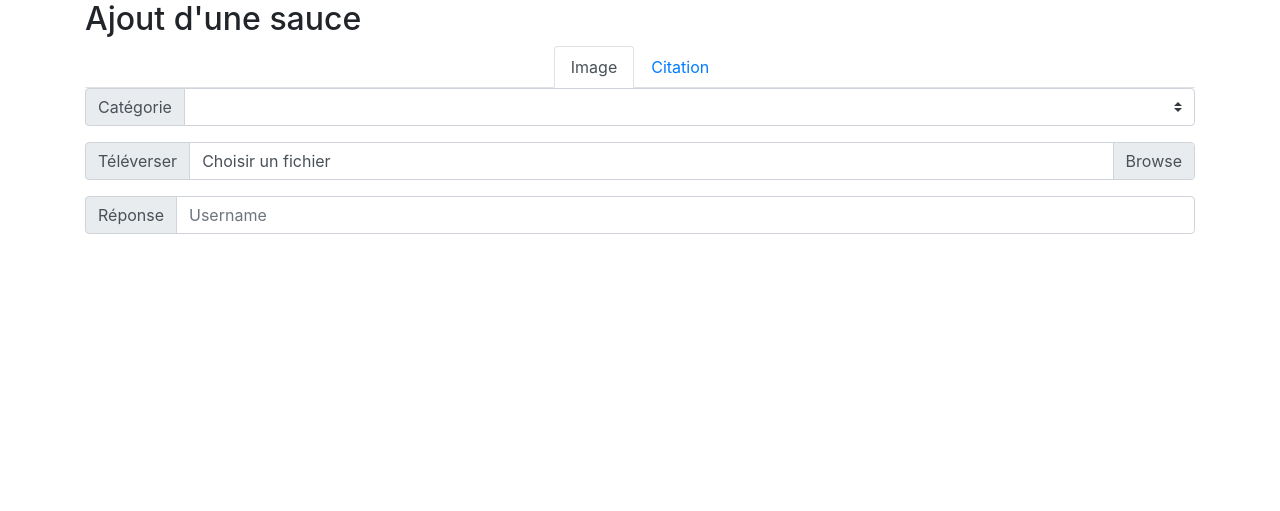
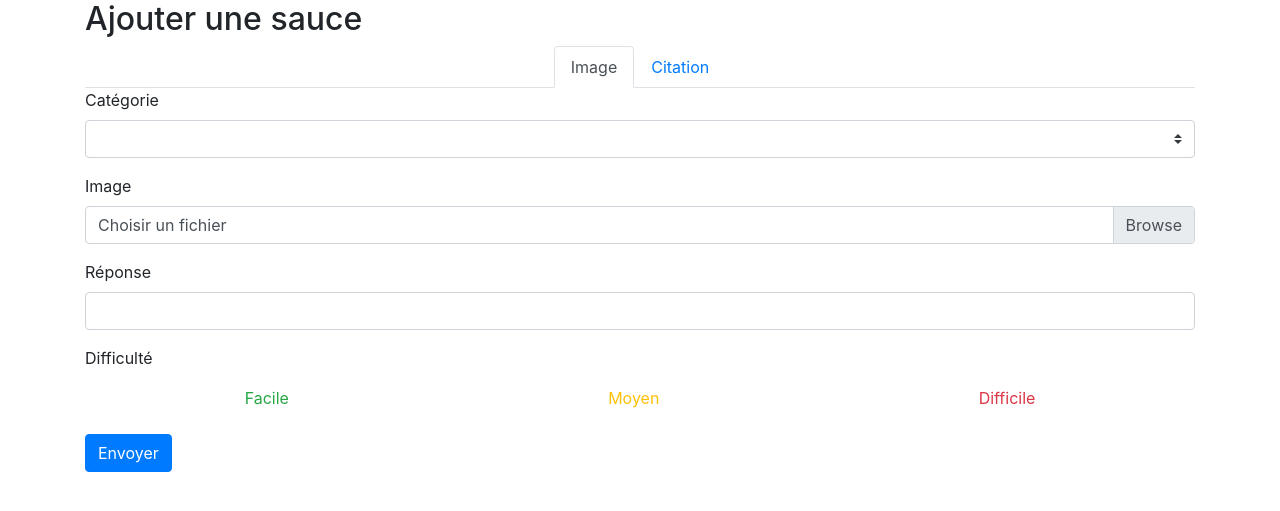
Before and after one commit to opensauceproject/OpenSauce, a Django app: page /add/ in a window 1280 px wide. Shown: the top 511 px of the page. Run offline with Django 3.2, Linux system fonts and the light colour scheme; some libraries are stand-ins or nearby versions.

Commit message:
gui addSauce

```diff
--- a/opensauceapp/static/ressources/css/style.css
+++ b/opensauceapp/static/ressources/css/style.css
@@ -40,3 +40,7 @@
 body {
   background-color: #FFFFFF;
 }
+
+.cursor-pointer {
+    cursor: pointer;
+}
--- a/opensauceapp/static/ressources/js/tools.js
+++ b/opensauceapp/static/ressources/js/tools.js
@@ -11,4 +11,11 @@ class Tools {
 		}
 		return tr;
 	}
+
+	static set_class_hidden(cls, bool) {
+		let image_only = document.getElementsByClassName(cls);
+		for (let i = 0; i < image_only.length; i++) {
+			image_only[i].hidden = bool;
+		}
+	}
 }
--- a/opensauceapp/templates/opensauceapp/add.html
+++ b/opensauceapp/templates/opensauceapp/add.html
@@ -7,7 +7,8 @@ Ajout d'une Sauce
 
 {% block content %}
 <div class="container">
-    <h2 class="center">Ajout d'une sauce</h2>
+    <h2 class="center">Ajouter une sauce</h2>
+    <form>
         <ul class="nav nav-tabs justify-content-center">
             <li class="nav-item">
                 <a id="image_menu" class="nav-link active" href="#">Image</a>
@@ -16,56 +17,145 @@ Ajout d'une Sauce
                 <a id="quote_menu" class="nav-link" href="#">Citation</a>
             </li>
         </ul>
-    <div id="image_tab" hidden>
-        <div class="input-group mb-3">
-            <div class="input-group-prepend">
-                <label class="input-group-text" for="inputGroupSelect01">Catégorie</label>
-            </div>
-            <select class="custom-select" id="inputGroupSelect01">
+        <div>
+            <div class="form-group">
+                <label for="formGroupExampleInput">Catégorie</label>
+                <select id="input_categories" class="custom-select">
                     <option selected></option>
                     <option>Catégorie 1</option>
                 </select>
             </div>
-        <div class="input-group mb-3">
-            <div class="input-group-prepend">
-                <span class="input-group-text">Téléverser</span>
+            <div class="image-only form-group">
+                <label for="formGroupExampleInput">Image</label>
+                <div class="custom-file">
+                    <input id="input_load_image" type="file" class="custom-file-input">
+                    <label id="image_path" class="custom-file-label" for="inputGroupFile01">Choisir un fichier</label>
                 </div>
-            <div class="custom-file">
-                <input type="file" class="custom-file-input" id="inputGroupFile01">
-                <label class="custom-file-label" for="inputGroupFile01">Choisir un fichier</label>
+                <div id="sauce_image_container" class="text-center p-3" hidden>
+                    <img id="sauce_image" class="img-fluid rounded">
                 </div>
             </div>
-        <div class="input-group mb-3">
-            <div class="input-group-prepend">
-                <span class="input-group-text" id="basic-addon1">Réponse</span>
+            <div class="quote-only form-group" hidden>
+                <label for="formGroupExampleInput">Citation</label>
+                <input type="text" class="form-control">
             </div>
-            <input type="text" class="form-control" placeholder="Username" aria-label="Username" aria-describedby="basic-addon1">
+            <div class="form-group">
+                <label for="formGroupExampleInput">Réponse</label>
+                <input type="text" class="form-control">
             </div>
+            <div class="form-group">
+                <label for="formGroupExampleInput">Difficulté</label>
+                <ul class="nav nav-pills nav-fill">
+                    <li class="nav-item">
+                        <a id="difficulty_easy" class="nav-link cursor-pointer">Facile</a>
+                    </li>
+                    <li class="nav-item">
+                        <a id="difficulty_medium" class="nav-link cursor-pointer">Moyen</a>
+                    </li>
+                    <li class="nav-item">
+                        <a id="difficulty_hard" class="nav-link cursor-pointer">Difficile</a>
+                    </li>
+                </ul>
             </div>
-    <div id="quote_tab" hidden>
-
+            <button id="send_button" class="btn btn-primary">Envoyer</button>
         </div>
+    </form>
 </div>
 
 <script>
     let image_menu = document.getElementById("image_menu");
     let quote_menu = document.getElementById("quote_menu");
-    let image_tab = document.getElementById("image_tab");
-    let quote_tab = document.getElementById("quote_tab");
+    let difficulty_easy = document.getElementById("difficulty_easy");
+    let difficulty_medium = document.getElementById("difficulty_medium");
+    let difficulty_hard = document.getElementById("difficulty_hard");
+    let send_button = document.getElementById("send_button");
+    let input_load_image = document.getElementById("input_load_image");
+    let sauce_image_container = document.getElementById("sauce_image_container");
+    let sauce_image = document.getElementById("sauce_image");
+    let image_path = document.getElementById("image_path");
 
     image_menu.addEventListener("click", show_image_tab);
     quote_menu.addEventListener("click", show_quote_tab);
+    difficulty_easy.addEventListener("click", set_difficulty_easy);
+    difficulty_medium.addEventListener("click", set_difficulty_medium);
+    difficulty_hard.addEventListener("click", set_difficulty_difficult);
+    send_button.addEventListener("click", send);
+    input_load_image.addEventListener("change", update_image);
+
+    let sauce_type;
+    let sauce_category;
+    let sauce_question;
+    let sauce_answer;
+    let sauce_difficulty;
 
     show_image_tab();
+    clear_difficulites();
+
+    function update_image(e) {
+        //https://stackoverflow.com/questions/3814231/loading-an-image-to-a-img-from-input-file/16153675
+        let selectedFile = e.target.files[0];
+        let reader = new FileReader();
+        sauce_image_container.hidden = false;
+
+        image_path.innerHTML = selectedFile.name;
+
+        reader.addEventListener("load", function(e) {
+            sauce_image.src = e.target.result;
+        });
+
+        reader.readAsDataURL(selectedFile);
+    }
 
     function show_image_tab() {
-        image_tab.hidden = false;
-        quote_tab.hidden = true;
+        Tools.set_class_hidden("image-only", false);
+        Tools.set_class_hidden("quote-only", true);
+        image_menu.classList.add("active");
+        quote_menu.classList.remove("active");
     }
 
     function show_quote_tab() {
-        image_tab.hidden = true;
-        quote_tab.hidden = false;
+        Tools.set_class_hidden("image-only", true);
+        Tools.set_class_hidden("quote-only", false);
+        image_menu.classList.remove("active");
+        quote_menu.classList.add("active");
+    }
+
+    function clear_difficulites() {
+        difficulty_easy.classList.remove("bg-success");
+        difficulty_medium.classList.remove("bg-warning");
+        difficulty_hard.classList.remove("bg-danger");
+        difficulty_easy.classList.add("text-success");
+        difficulty_medium.classList.add("text-warning");
+        difficulty_hard.classList.add("text-danger");
+        sauce_difficulty = 0;
+    }
+
+    function set_difficulty_easy() {
+        clear_difficulites();
+        difficulty_easy.classList.add("bg-success");
+        difficulty_easy.classList.add("text-white");
+        difficulty_easy.classList.remove("text-success");
+        sauce_difficulty = 1;
+    }
+
+    function set_difficulty_medium() {
+        clear_difficulites();
+        difficulty_medium.classList.add("bg-warning");
+        difficulty_medium.classList.add("text-white");
+        difficulty_medium.classList.remove("text-warning");
+        sauce_difficulty = 2;
+    }
+
+    function set_difficulty_difficult() {
+        clear_difficulites();
+        difficulty_hard.classList.add("bg-danger");
+        difficulty_hard.classList.add("text-white");
+        difficulty_hard.classList.remove("text-danger");
+        sauce_difficulty = 3;
+    }
+
+    function send() {
+
     }
 </script>
 {% endblock %}
```
Lines whose indentation alone changed are shown as unchanged.
